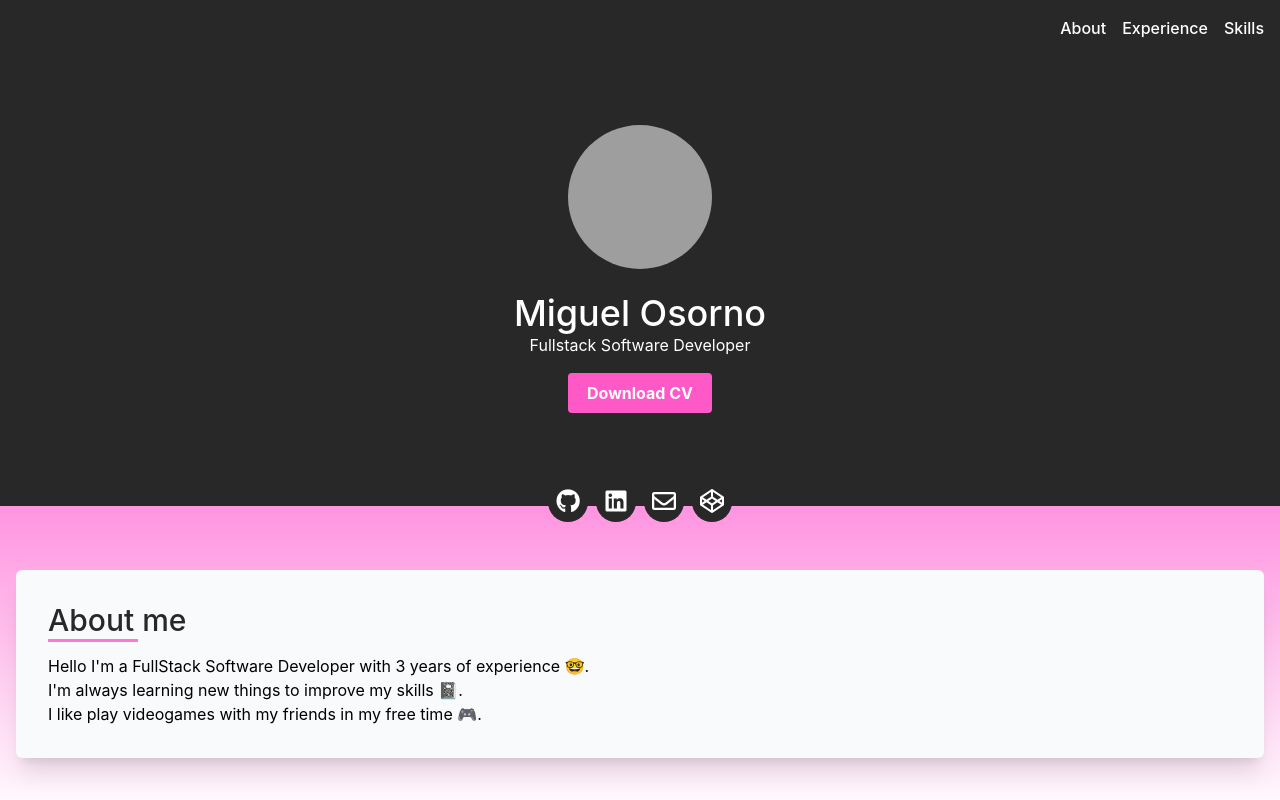
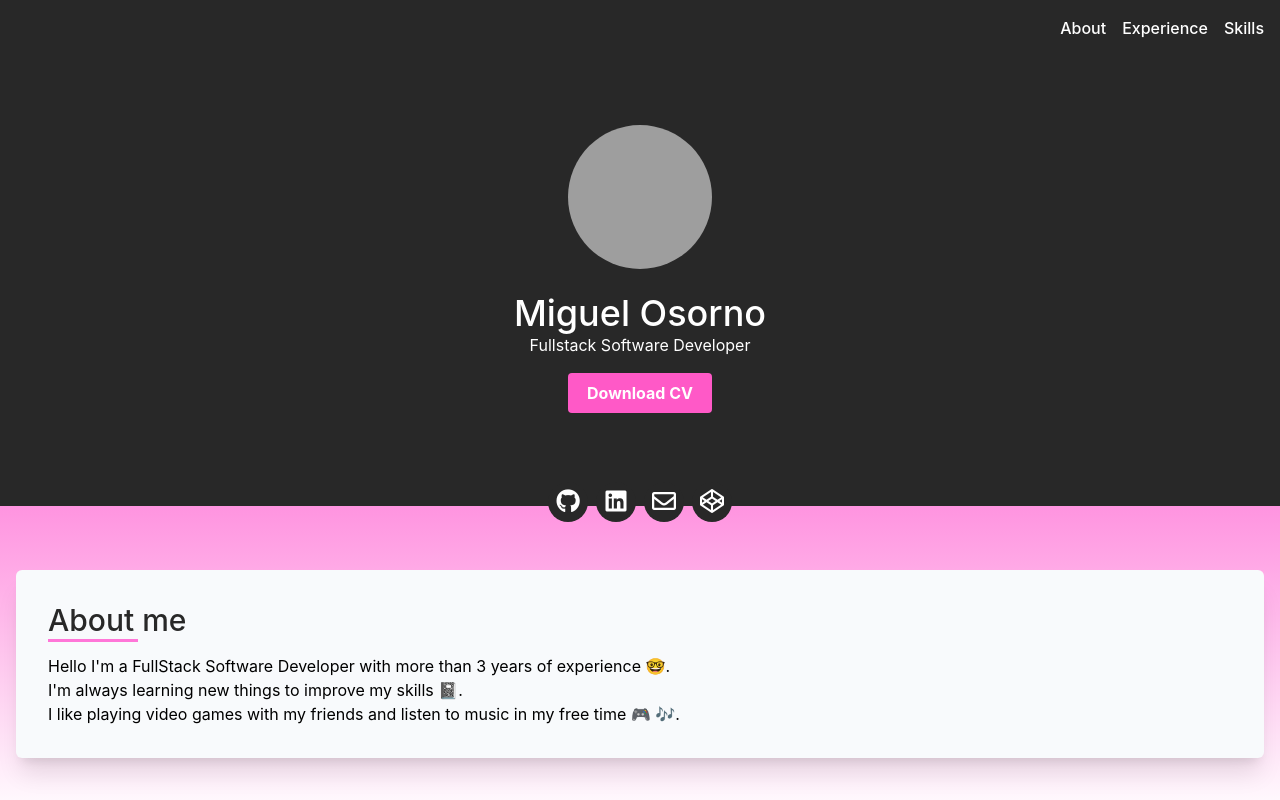
Before and after one commit to MiguelOsorno/Resume-2023, a React (Create React App) app: page / in a window 1280 px wide. Shown: the top 800 px of the page. Built offline with nearby package versions, Linux system fonts and the light colour scheme; grey boxes are pictures that could not be loaded.

Commit message:
refactor(src/components/about/about): update about info

```diff
--- a/src/components/about/About.tsx
+++ b/src/components/about/About.tsx
@@ -5,11 +5,11 @@ export const About = (): JSX.Element => {
                 <div className="rounded-md bg-slate-50 shadow-xl p-8">
                     <h2 className="text-3xl font-medium text-[#282828] title__line relative">About me</h2>
                     <p className="mt-4">
-                        Hello I'm a FullStack Software Developer with 3 years of experience &#x1F913;.
+                        Hello I'm a FullStack Software Developer with more than 3 years of experience &#x1F913;.
                         <br />
                         I'm always learning new things to improve my skills &#x1F4D3;.
                         <br />
-                        I like play videogames with my friends in my free time &#127918;.
+                        I like playing video games with my friends and listen to music in my free time &#127918; &#127926;.
                     </p>
                 </div>
             </div>
--- a/src/components/navigation/Navigation.tsx
+++ b/src/components/navigation/Navigation.tsx
@@ -4,7 +4,7 @@ interface Props {
 
 export const Navigation = ({ coverIsIntersecting }: Props) => {
     return (
-        <div className={`z-10 fixed bottom-0 left-0 right-0 bg-[#282828] ${coverIsIntersecting ? 'md:bg-[#282828]' : 'md:bg-transparent md:backdrop-blur-[2px]'} md:right-[auto] md:left-[auto] md:bottom-[auto] md:sticky md:top-0`}>
+        <div className={`z-10 fixed bottom-0 left-0 right-0 bg-[#282828] ${coverIsIntersecting ? 'md:bg-[#282828]' : 'md:bg-transparent md:backdrop-blur-[3px]'} md:right-[auto] md:left-[auto] md:bottom-[auto] md:sticky md:top-0`}>
             <nav className="xl:container mx-auto p-4">
                 <ul className="w-full flex justify-evenly md:justify-end space-x-4 text-white">
                     <li className="flex md:hidden">
```
